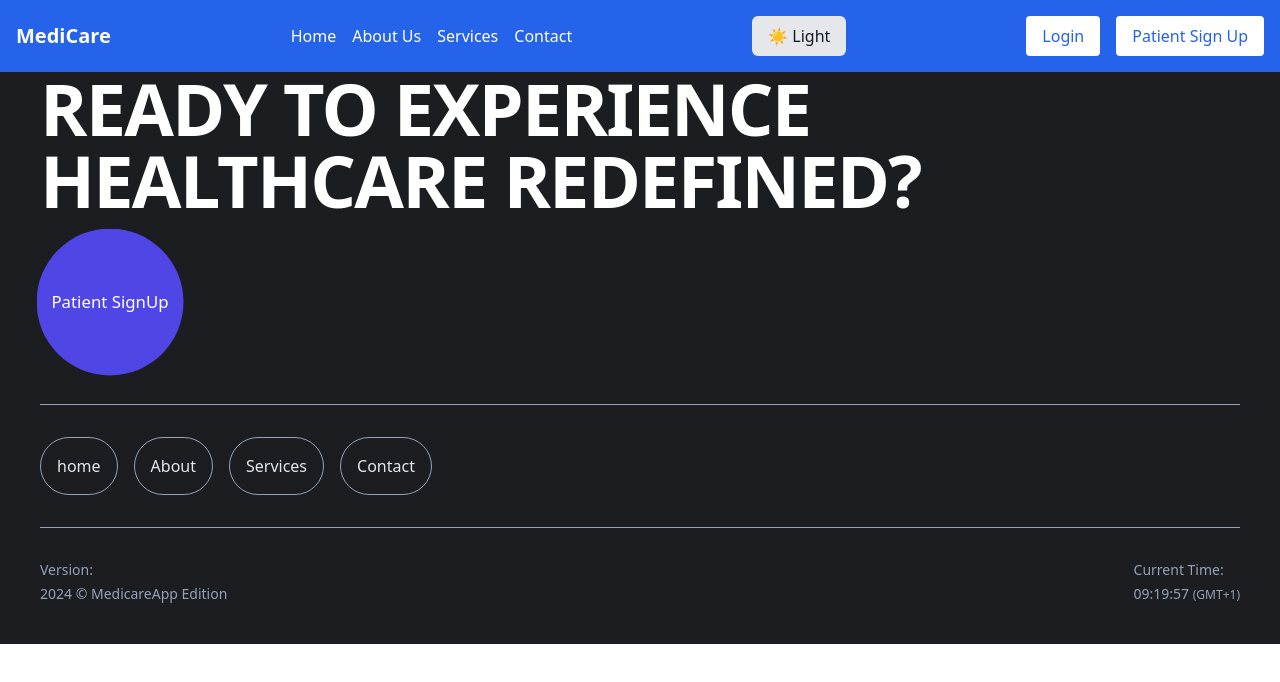
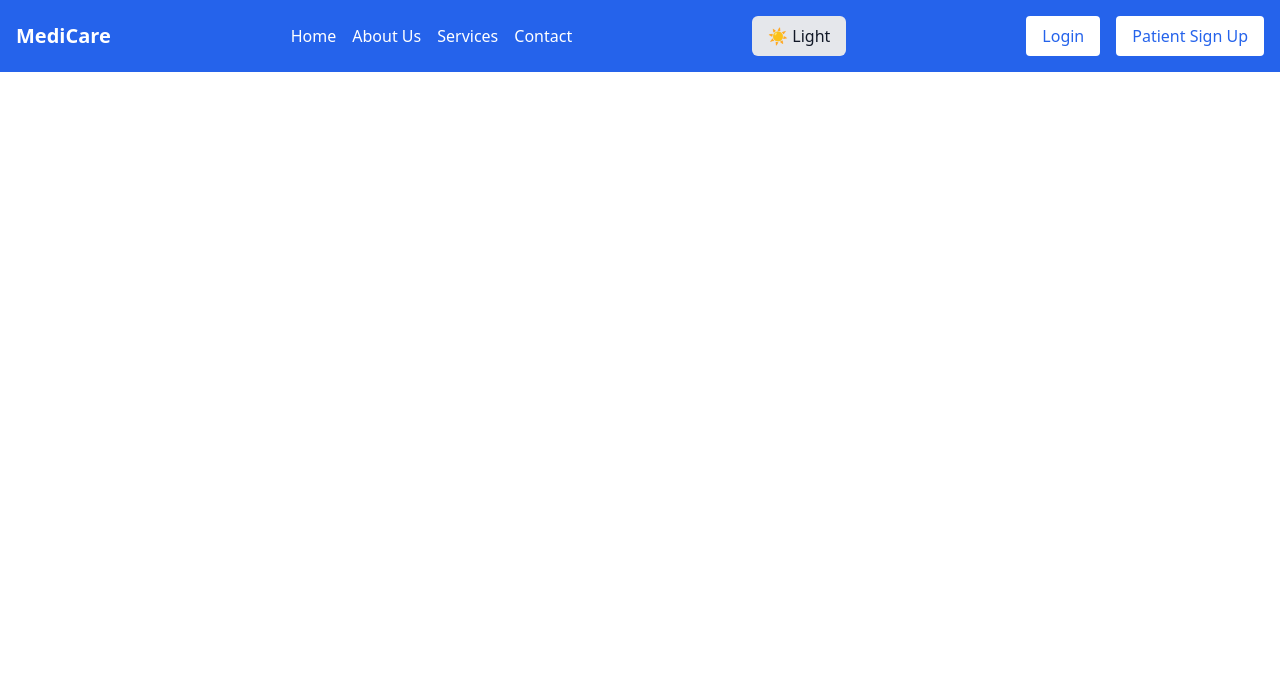
Before and after one commit to krishnawebdev2024/MediCare, a React (Vite) app: page / in a window 1280 px wide. Shown: the top 682 px of the page. Built offline with nearby package versions, Linux system fonts and the light colour scheme.

Commit message:
WithoutFooterLetsTry

```diff
--- a/src/App.jsx
+++ b/src/App.jsx
@@ -9,7 +9,7 @@ import Hero from "./PageComponents/Hero/Hero";
 import About from "./PageComponents/About/About";
 import Services from "./PageComponents/Services/Services";
 import Contact from "./PageComponents/Contact/Contact";
-import Footer from "./PageComponents/Footer/Footer";
+//import Footer from "./PageComponents/Footer/Footer";
 
 export default function App() {
   const [isLoading, setIsLoading] = useState(true);
@@ -45,8 +45,6 @@ export default function App() {
           <Route path="/services" element={<Services />} />
           <Route path="/contact" element={<Contact />} />
         </Routes>
-
-        <Footer />
       </Router>
     </>
   );
```
